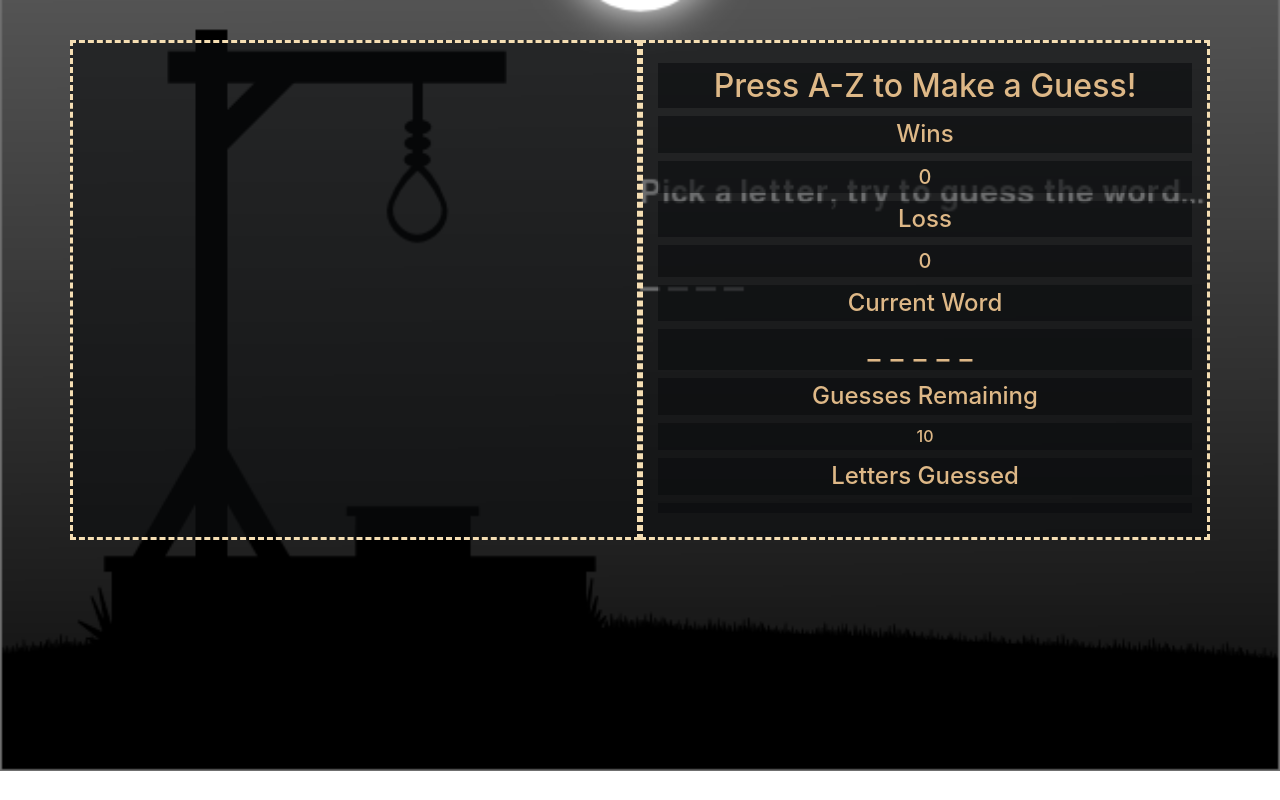
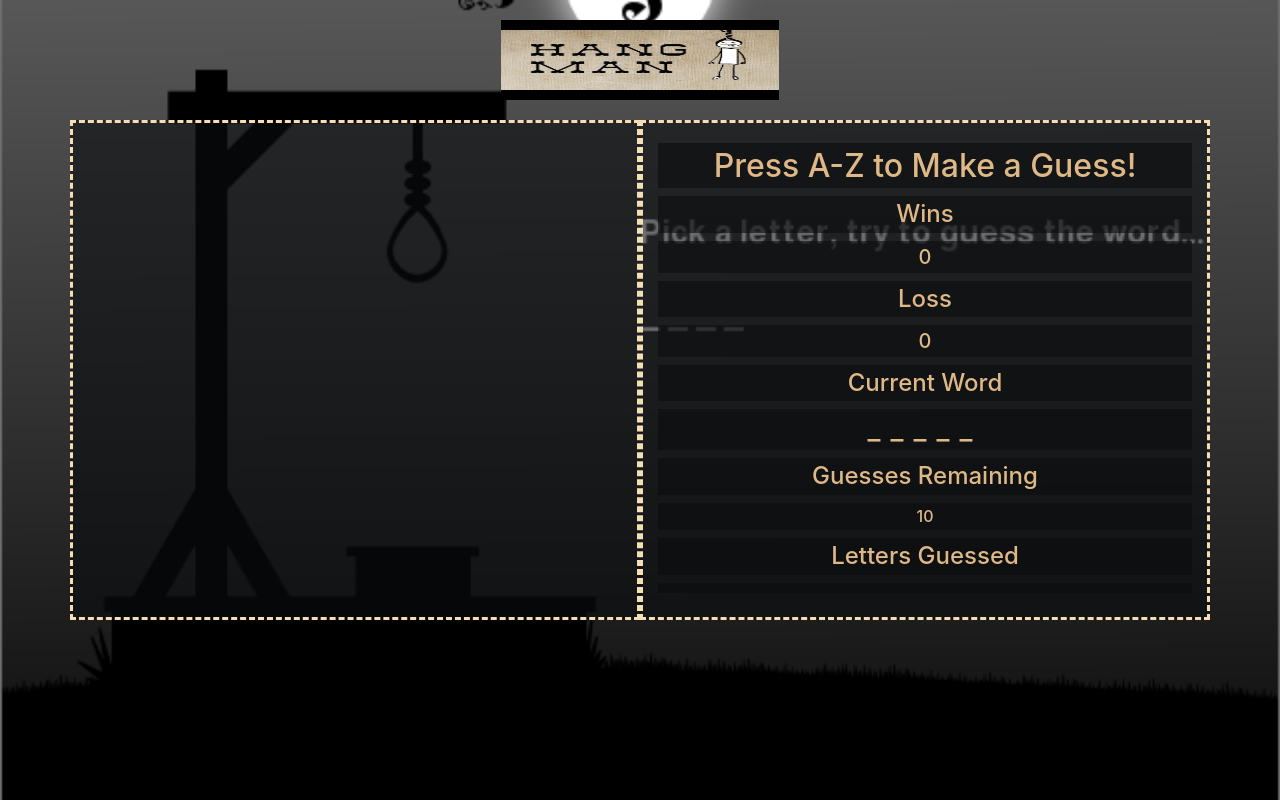
Before and after one commit to Divyagk/Word-Guess-Game, a plain HTML site: page index.html in a window 1280 px wide. Drawn offline with nearby package versions, Linux system fonts and the light colour scheme.

Commit message:
word guess game commit

```diff
--- a/assets/css/style.css
+++ b/assets/css/style.css
@@ -23,6 +23,8 @@
     #title-image, #gameover-image, #youwin-image{
         display: block;
         margin: 0 auto;
+        max-height: 80px;
+        width: 25%;
     }
 
 /* current word styling */
--- a/index.html
+++ b/index.html
@@ -20,7 +20,7 @@
 
 
     <div class="container">
-        <!-- <img id="title-image" src="assets/images/word-guessing-game.jpg" alt="Word Guess Title Image" /> -->
+        <img id="title-image" src="assets/images/download.jpg" alt=" Title Image" />
         <div class="row">
             <div class="col-md-6 gameplay-column">
                 <img id="youwin-image" src="assets/images/you-win.png" alt="Winning Image" />
```
Also changed, not shown: assets/images/download.jpg (added).
